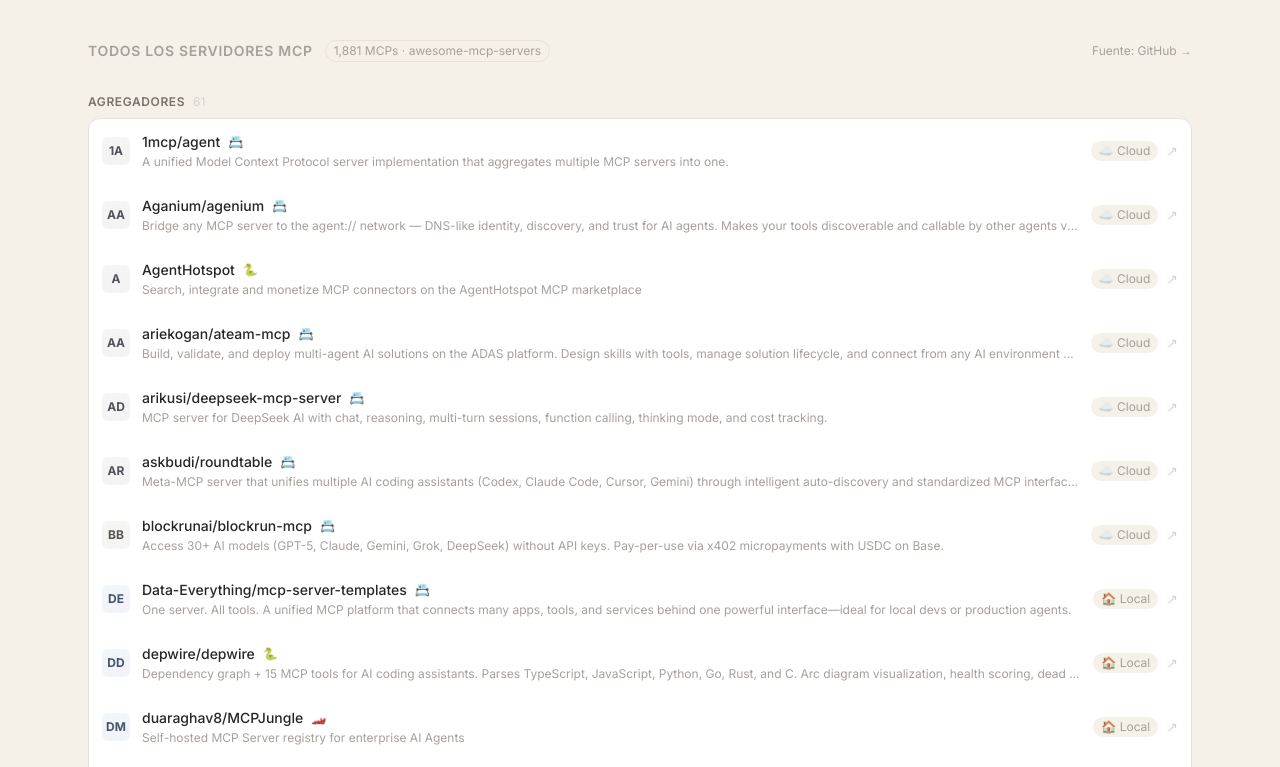
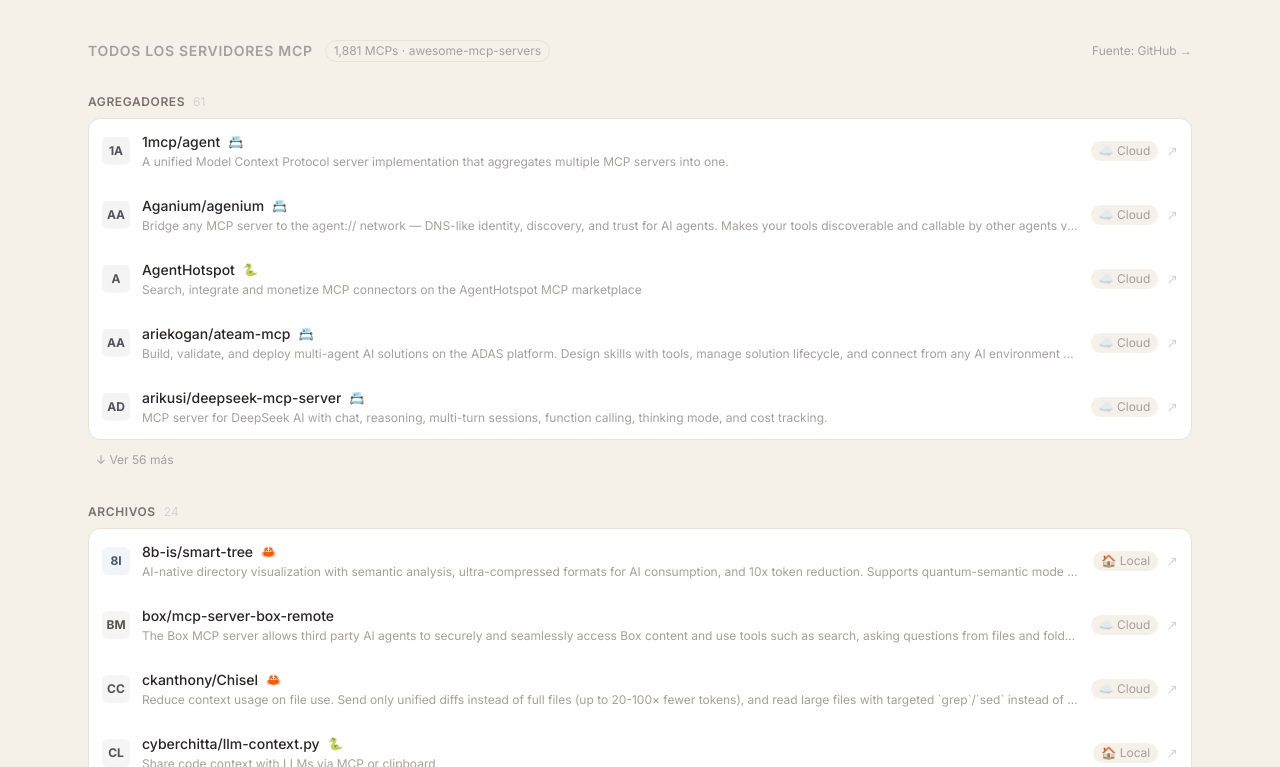
Before and after one commit to nilly-mima/spainmcp, a Next.js app: page /mcps in a window 1280 px wide. Shown: the part 933-1700 px from the top of the page. Built offline with nearby package versions, Linux system fonts and the light colour scheme.

Commit message:
feat: ver más por categoría + grid curados expandible
- CuradosGrid: muestra 10 curados, botón ver más si hay más
- ImportedCategoryGroup: muestra 5 por categoría, botón ver X más
- page.tsx usa los nuevos componentes client

Co-Authored-By: Claude Sonnet 4.6 <noreply@anthropic.com>

```diff
--- a/src/app/mcps/page.tsx
+++ b/src/app/mcps/page.tsx
@@ -1,5 +1,6 @@
 import McpCard from '@/components/McpCard'
-import ImportedMcpRow from '@/components/ImportedMcpRow'
+import CuradosGrid from '@/components/CuradosGrid'
+import ImportedCategoryGroup from '@/components/ImportedCategoryGroup'
 import { getAllMcps, getAllCategorias, getImportedMcps, getImportedTotal, CATEGORIA_LABELS } from '@/lib/mcps'
 import Link from 'next/link'
 
@@ -91,11 +92,11 @@ export default function DirectorioPage() {
             {curados.length} MCPs
           </span>
         </div>
-        <div className="grid grid-cols-1 md:grid-cols-2 lg:grid-cols-4 gap-3">
+        <CuradosGrid>
           {curados.map(mcp => (
             <McpCard key={mcp.id} mcp={mcp} />
           ))}
-        </div>
+        </CuradosGrid>
       </section>
 
       {/* Importados agrupados por categoría */}
@@ -123,22 +124,11 @@ export default function DirectorioPage() {
         </div>
 
         {gruposOrdenados.map(([cat, mcps]) => (
-          <div key={cat} className="flex flex-col gap-2">
-            <div className="flex items-center gap-2">
-              <span className="text-xs font-semibold text-stone-500 uppercase tracking-wider">
-                {IMPORTED_CAT_LABELS[cat] || cat}
-              </span>
-              <span className="text-xs text-stone-300">{mcps.length}</span>
-            </div>
-            <div
-              className="bg-white rounded-xl divide-y"
-              style={{ border: '1px solid #E8E2D9' }}
-            >
-              {mcps.map(mcp => (
-                <ImportedMcpRow key={mcp.id + mcp.github_url} mcp={mcp} />
-              ))}
-            </div>
-          </div>
+          <ImportedCategoryGroup
+            key={cat}
+            label={IMPORTED_CAT_LABELS[cat] || cat}
+            mcps={mcps}
+          />
         ))}
       </section>
 
--- /dev/null
+++ b/src/components/CuradosGrid.tsx
@@ -0,0 +1,29 @@
+'use client'
+
+import { useState, Children } from 'react'
+
+const LIMIT = 10
+
+export default function CuradosGrid({ children }: { children: React.ReactNode }) {
+  const [expanded, setExpanded] = useState(false)
+  const all = Children.toArray(children)
+  const visible = expanded ? all : all.slice(0, LIMIT)
+  const hasMore = all.length > LIMIT
+
+  return (
+    <div className="flex flex-col gap-4">
+      <div className="grid grid-cols-1 md:grid-cols-2 lg:grid-cols-4 gap-3">
+        {visible}
+      </div>
+      {hasMore && (
+        <button
+          onClick={() => setExpanded(!expanded)}
+          className="text-sm text-stone-400 hover:text-orange-600 transition-colors text-center py-2 rounded-lg"
+          style={{ border: '1px solid #E8E2D9', background: '#FAFAF9' }}
+        >
+          {expanded ? '↑ Ver menos' : `↓ Ver ${all.length - LIMIT} más`}
+        </button>
+      )}
+    </div>
+  )
+}
--- /dev/null
+++ b/src/components/ImportedCategoryGroup.tsx
@@ -0,0 +1,47 @@
+'use client'
+
+import { useState } from 'react'
+import { ImportedMcp } from '@/lib/mcps'
+import ImportedMcpRow from './ImportedMcpRow'
+
+const LIMIT = 5
+
+export default function ImportedCategoryGroup({
+  label,
+  mcps,
+}: {
+  label: string
+  mcps: ImportedMcp[]
+}) {
+  const [expanded, setExpanded] = useState(false)
+  const visible = expanded ? mcps : mcps.slice(0, LIMIT)
+
+  return (
+    <div className="flex flex-col gap-2">
+      <div className="flex items-center gap-2">
+        <span className="text-xs font-semibold text-stone-500 uppercase tracking-wider">
+          {label}
+        </span>
+        <span className="text-xs text-stone-300">{mcps.length}</span>
+      </div>
+      <div
+        className="bg-white rounded-xl divide-y"
+        style={{ border: '1px solid #E8E2D9' }}
+      >
+        {visible.map(mcp => (
+          <ImportedMcpRow key={mcp.id + mcp.github_url} mcp={mcp} />
+        ))}
+      </div>
+      {mcps.length > LIMIT && (
+        <button
+          onClick={() => setExpanded(!expanded)}
+          className="text-xs text-stone-400 hover:text-orange-600 transition-colors text-left pl-2 py-1"
+        >
+          {expanded
+            ? '↑ Ver menos'
+            : `↓ Ver ${mcps.length - LIMIT} más`}
+        </button>
+      )}
+    </div>
+  )
+}
```
